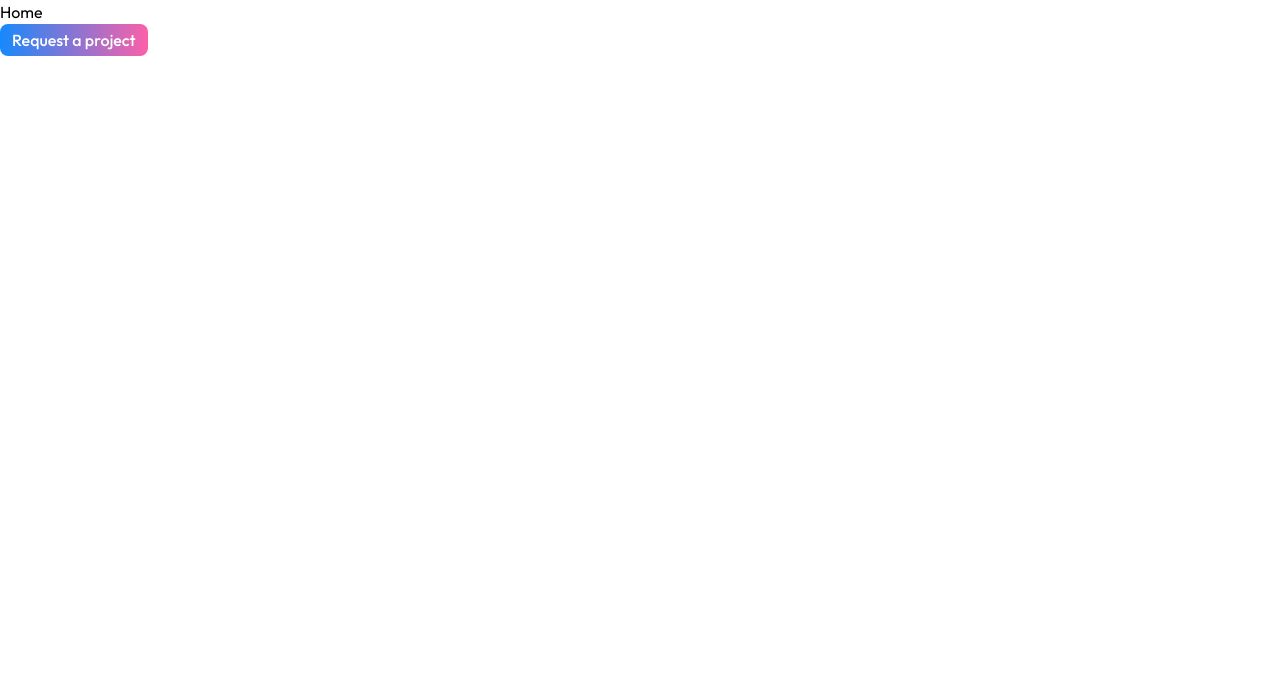
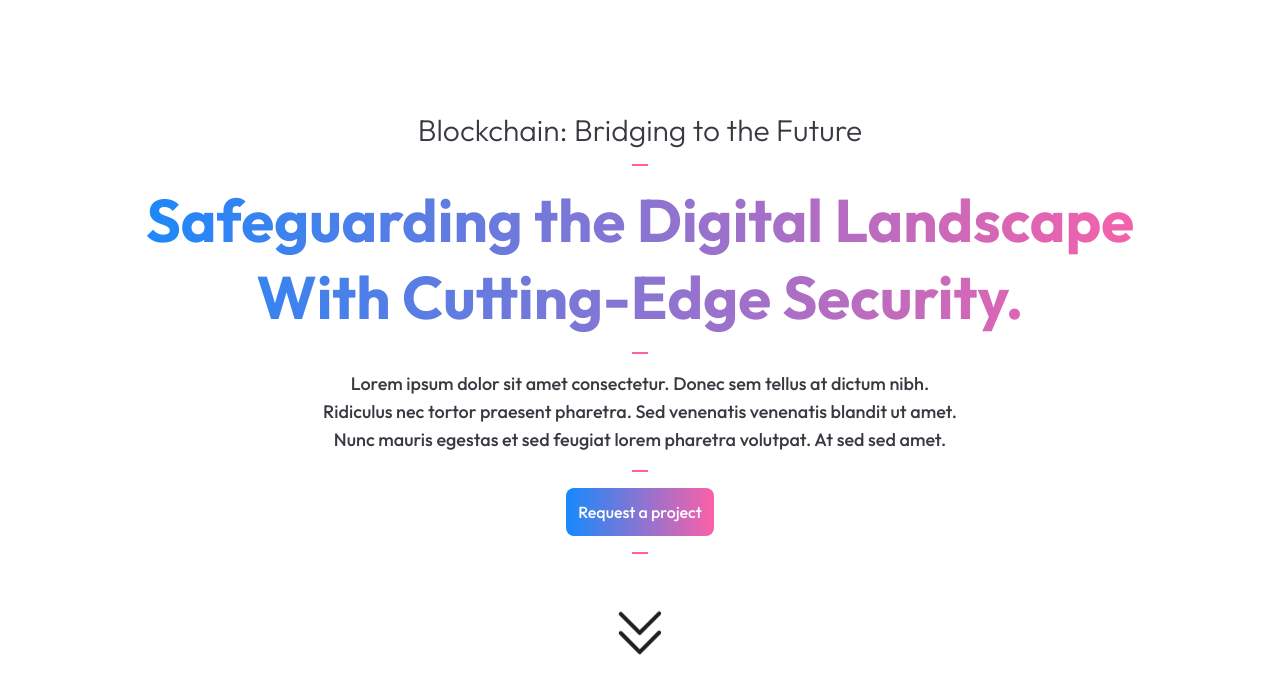
Before and after one commit to lucasfgaldinos/minimalist-landing-page-template, a React (Vite) app: page / in a window 1280 px wide. Shown: the top 694 px of the page. Built offline with nearby package versions, Linux system fonts and the light colour scheme.

Commit message:
feat: Criação do Hero

```diff
--- /dev/null
+++ b/src/components/hero/index.tsx
@@ -0,0 +1,55 @@
+import { Button } from '../button';
+
+export function Hero() {
+	return (
+		<section className="container-section min-h-dvh">
+			<div className="max-w-7xl mx-auto">
+				<p className="font-light text-base text-dark md:text-3xl text-center">
+					Blockchain: Bridging to the Future
+				</p>
+
+				<div className="w-4 h-0.5 bg-pink mx-auto my-4" />
+
+				<p className="gradient-text font-bold text-3xl xl:text-6xl text-center">
+					Safeguarding the Digital Landscape
+				</p>
+				<p className="gradient-text font-bold text-3xl xl:text-6xl text-center">
+					With Cutting-Edge Security.
+				</p>
+
+				<div className="w-4 h-0.5 bg-pink mx-auto my-4" />
+
+				<p className="font-medium text-center text-dark text-sm md:text-lg">
+					Lorem ipsum dolor sit amet consectetur. Donec sem tellus at dictum
+					nibh.
+				</p>
+				<p className="font-medium text-center text-dark text-sm md:text-lg">
+					Ridiculus nec tortor praesent pharetra. Sed venenatis venenatis
+					blandit ut amet.
+				</p>
+				<p className="font-medium text-center text-dark text-sm md:text-lg">
+					Nunc mauris egestas et sed feugiat lorem pharetra volutpat. At sed sed
+					amet.
+				</p>
+
+				<div className="w-4 h-0.5 bg-pink mx-auto my-4" />
+
+				<div className="flex items-center justify-center">
+					<Button height="lg" width="fit">
+						Request a project
+					</Button>
+				</div>
+
+				<div className="w-4 h-0.5 bg-pink mx-auto my-4" />
+
+				<div className="flex items-center justify-center mt-10">
+					<img
+						className="arrow-animation w-16 h-16 aspect-square"
+						src="/arrow-down.svg"
+						alt="Arrow down."
+					/>
+				</div>
+			</div>
+		</section>
+	);
+}
--- a/src/index.css
+++ b/src/index.css
@@ -5,8 +5,17 @@
 	font-family: "Outfit", sans-serif;
 }
 
+@theme {
+	--color-dark: #383a41;
+	--color-pink: #fc60a8;
+}
+
 :root {
 	--shadow-button-hover: rgba(252, 96, 168, 0.3) 0px 0px 0px 3px;
+}
+
+.container-section {
+	@apply px-4 py-8 md:p-28 w-full;
 }
 
 .background-button {
@@ -16,3 +25,26 @@
 		rgba(252, 96, 168, 1) 100%
 	);
 }
+
+.gradient-text {
+	line-height: 1.28;
+	background: linear-gradient(
+		90deg,
+		rgba(23, 137, 252, 1) 0%,
+		rgba(252, 96, 168, 1) 100%
+	);
+	-webkit-background-clip: text;
+	-webkit-text-fill-color: transparent;
+	background-clip: text;
+	color: transparent;
+}
+
+.arrow-animation {
+	animation: arrowAnimation 1s ease-in infinite alternate;
+}
+
+@keyframes arrowAnimation {
+	to {
+		transform: translateY(20px);
+	}
+}
--- a/src/screens/home/index.tsx
+++ b/src/screens/home/index.tsx
@@ -1,12 +1,10 @@
-import { Button } from '../../components/button';
+import { Hero } from '../../components/hero';
 
 export function Home() {
 	return (
-		<div>
-			<h1>Home</h1>
-			<Button height="sm" width="fit">
-				Request a project
-			</Button>
-		</div>
+		<>
+			<Hero />
+			<footer />
+		</>
 	);
 }
```
Also changed, not shown: public/arrow-down.svg (added).
